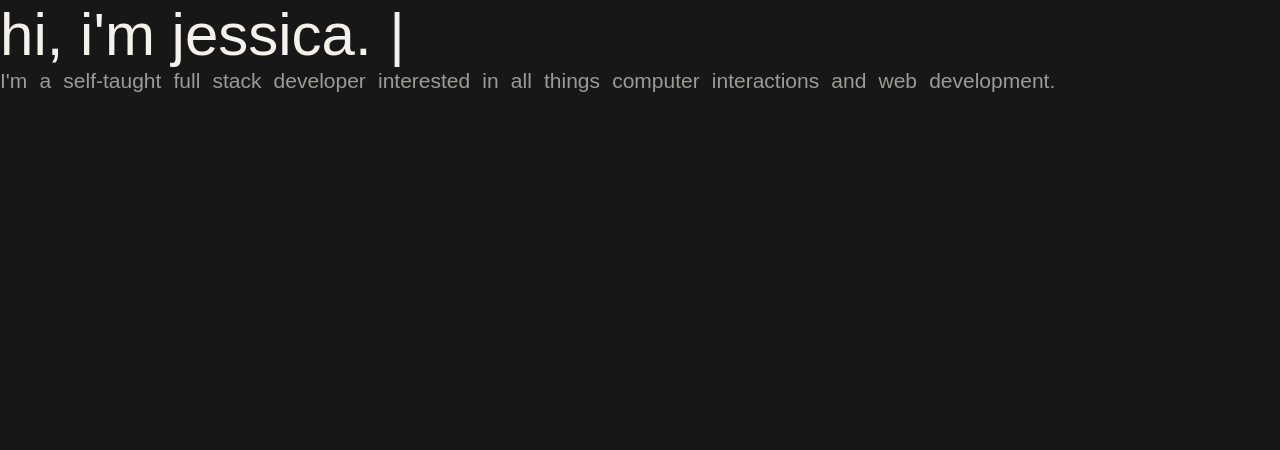
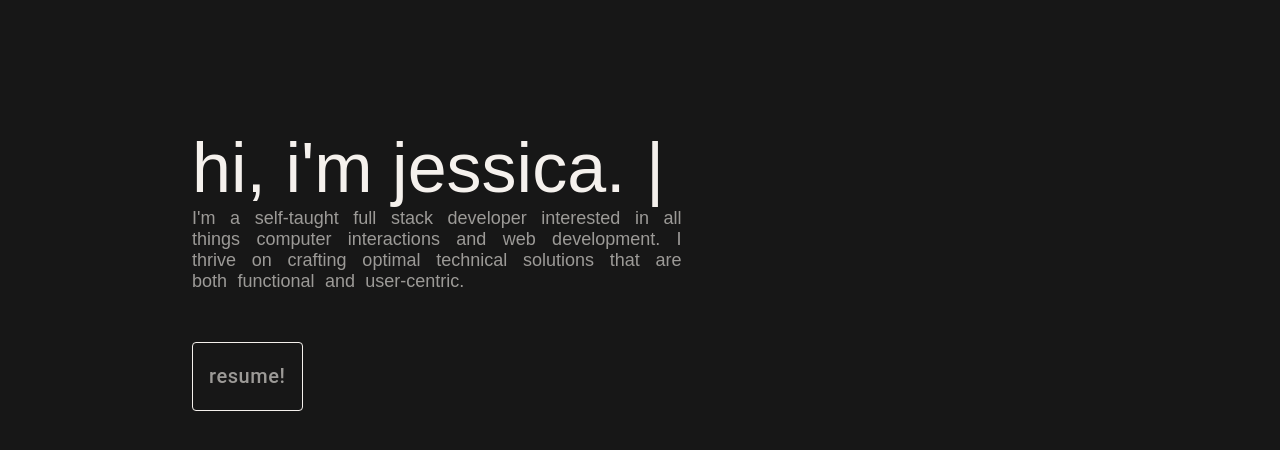
Before and after one commit to jsong73/jessica, a React (Create React App) app: page / in a window 1280 px wide. Shown: the top 450 px of the page. Built offline with nearby package versions, Linux system fonts and the light colour scheme; the HTML template or start-up script is replaced by a standard one; a web font is replaced by a local one.

Commit message:
intro done

```diff
--- a/src/App.css
+++ b/src/App.css
@@ -8,3 +8,18 @@ body {
     height: 100vh;
     font-family: 'NTR', sans-serif;
 }
+
+#header{
+    display: flex;
+    flex-direction: column;
+    align-items: flex-start;
+    padding-left: 15%;
+    padding-top: 10%;
+    min-height: 100vh;
+}
+
+.header-bio{
+    max-width: 45%;
+    text-align: justify;
+    padding-bottom: 50px;
+}
--- a/src/components/Header.js
+++ b/src/components/Header.js
@@ -2,30 +2,26 @@ import React from "react"
 import Typewriter from "typewriter-effect"
 import Typography from "@mui/material/Typography";
 import { createTheme, ThemeProvider } from "@mui/material/styles";
-import "../"
+import Button from "@mui/material/Button"
 
 const theme = createTheme({
     typography: {
       headerBio:{
-        fontSize: 21,
+        fontSize: 18,
         color: "rgba(245, 241, 237, 0.6)",
         wordSpacing: "0.3em",
       },
       typeWriter:{
-        fontSize: 60,
+        fontSize: 70,
         color: "#F5F1ED",
       },
-      resumeButton:{
-        fontSize: 30,
-      }
-
     },
 
 });
 function Header() {
   return (
     <ThemeProvider theme={theme}>
-
+      <div id="header">
 
 
         <Typography variant="typeWriter">
@@ -36,11 +32,27 @@ function Header() {
           />
         </Typography>
 
-        <div className="header-bio">
-          <Typography variant="headerBio">I'm a self-taught full stack developer interested in all things computer interactions and web development.  </Typography>
+        <div className="header-bio" >
+          <Typography variant="headerBio">I'm a self-taught full stack developer interested in all things computer interactions and web development. I thrive on crafting optimal technical solutions that are both functional and user-centric.  </Typography>
         </div>
 
+        <Button
+          variant="outlined"
+          size="large"
+          sx={{
+          color: "rgba(245, 241, 237, 0.6)", "&:hover":{
+          color: "#F5F1ED"
+          },
+          fontSize: 20,
+          textTransform: "none",
+          padding: 2,
+          borderColor: "#F5F1ED"
 
+        }}
+        > resume!
+      </Button>
+
+      </div>
     </ThemeProvider>
   );
 }
```
